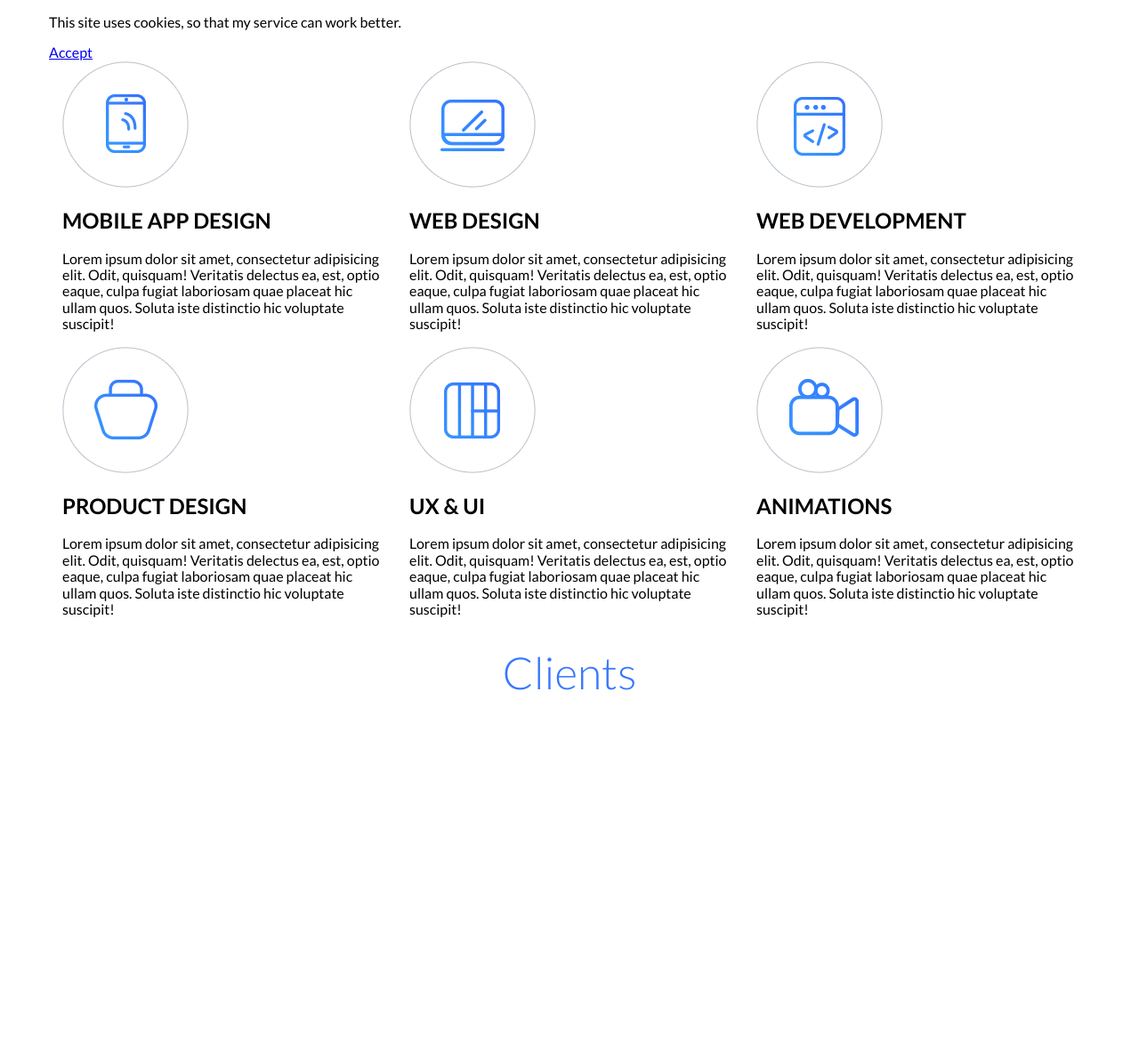
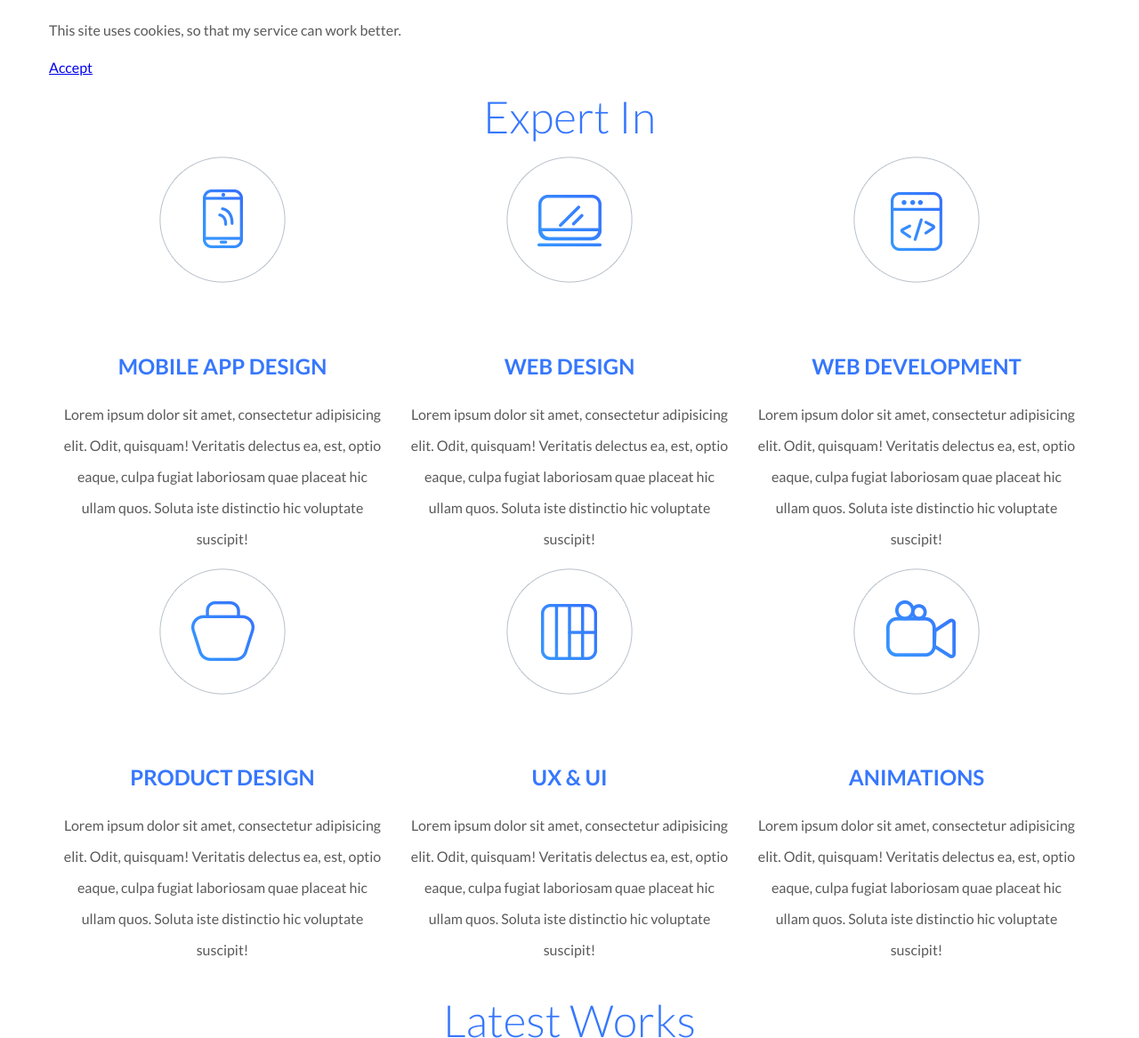
Before and after one commit to frontend-6/Banana, a plain HTML site: page index.html in a window 1280 px wide. Shown: the top 1167 px of the page at 89% size. Before the commit the page ends 801 px from the top, so only its background shows below. Drawn offline with Linux system fonts and the light colour scheme.

Commit message:
add expert and latest

```diff
--- a/css/style.css
+++ b/css/style.css
@@ -1,17 +1,45 @@
 /* styles goes here */
- /* Clients  */
-h1{
+/* Clients  */
+h1 {
     font-family: Lato;
-    color:  #3677fd;
-    font-size: 50px;/* Приближение из-за подстановки шрифтов */
+    color: #3677fd;
+    font-size: 50px;
+    /* Приближение из-за подстановки шрифтов */
     font-weight: 300;
-    line-height: 24px;/* Приближение из-за подстановки шрифтов */
+    line-height: 24px;
+    /* Приближение из-за подстановки шрифтов */
     text-align: center;
 }
+
+h3 {
+    color: #3677fd;
+    font-family: Lato;
+    font-size: 24px;
+    font-weight: 700;
+    line-height: 24px;
+}
+
+p {
+    color: #5a5a5a;
+    font-family: Lato;
+    font-size: 16px;
+    font-weight: 400;
+    line-height: 35px;
+}
+
 * {
     box-sizing: border-box;
 }
 
 body {
     font-family: 'Lato', sans-serif;
+   /* background-image: url(../psd/Eskulap\ Template-Symu_co.png);
+    background-position: top;*/
 }
+.panel{
+    text-align: center;
+}
+
+img{
+    margin-bottom: 54px;
+}
--- a/index.html
+++ b/index.html
@@ -52,15 +52,16 @@
     <!-- About Me -->
     <!-- Expert In -->
     <div class="container">
+        <h1>Expert In</h1>
         <div class="row">
             <div class="col-4">
-                <div class="panel d-flex flex-column">
+                <div class="panel d-flex flex-column align-items-center">
                     <div class="panel__icon">
                         <img src="images/Inteligentny obiekt wektorowy m.png" alt="">
                     </div>
-                    <div class="panel__wrapper d-flex flex-column justify-content-between">
+                    <div class="panel__wrapper d-flex flex-column align-items-center">
                         <div class="panel__text">
-                            <h2>MOBILE APP DESIGN</h2>
+                            <h3>MOBILE APP DESIGN</h3>
                             <div class="panel__description">
                                 <p>Lorem ipsum dolor sit amet, consectetur adipisicing elit. Odit, quisquam! Veritatis
                                     delectus ea, est, optio eaque, culpa fugiat laboriosam quae placeat hic ullam quos.
@@ -71,13 +72,13 @@
                 </div>
             </div>
             <div class="col-4">
-                <div class="panel d-flex flex-column">
+                <div class="panel d-flex flex-column align-items-center">
                     <div class="panel__icon">
                         <img src="images/Inteligentny obiekt wektorowy w.png" alt="">
                     </div>
                     <div class="panel__wrapper d-flex flex-column justify-content-between">
                         <div class="panel__text">
-                            <h2>WEB DESIGN</h2>
+                            <h3>WEB DESIGN</h3>
                             <div class="panel__description">
                                 <p>Lorem ipsum dolor sit amet, consectetur adipisicing elit. Odit, quisquam! Veritatis
                                     delectus ea, est, optio eaque, culpa fugiat laboriosam quae placeat hic ullam quos.
@@ -88,13 +89,13 @@
                 </div>
             </div>
             <div class="col-4">
-                <div class="panel d-flex flex-column">
+                <div class="panel d-flex flex-column align-items-center">
                     <div class="panel__icon">
                         <img src="images/Inteligentny obiekt wektorowy d.png" alt="">
                     </div>
                     <div class="panel__wrapper d-flex flex-column justify-content-between">
                         <div class="panel__text">
-                            <h2>WEB DEVELOPMENT</h2>
+                            <h3>WEB DEVELOPMENT</h3>
                             <div class="panel__description">
                                 <p>Lorem ipsum dolor sit amet, consectetur adipisicing elit. Odit, quisquam! Veritatis
                                     delectus ea, est, optio eaque, culpa fugiat laboriosam quae placeat hic ullam quos.
@@ -111,9 +112,9 @@
                     <div class="panel__icon">
                         <img src="images/Inteligentny obiekt wektorowy.png" alt="">
                     </div>
-                    <div class="panel__wrapper d-flex flex-column justify-content-between">
+                    <div class="panel__wrapper">
                         <div class="panel__text">
-                            <h2>PRODUCT DESIGN</h2>
+                            <h3>PRODUCT DESIGN</h3>
                             <div class="panel__description">
                                 <p>Lorem ipsum dolor sit amet, consectetur adipisicing elit. Odit, quisquam! Veritatis
                                     delectus ea, est, optio eaque, culpa fugiat laboriosam quae placeat hic ullam quos.
@@ -128,9 +129,9 @@
                     <div class="panel__icon">
                         <img src="images/Inteligentny obiekt wektorowy kopia ux.png" alt="">
                     </div>
-                    <div class="panel__wrapper d-flex flex-column justify-content-between">
+                    <div class="panel__wrapper">
                         <div class="panel__text">
-                            <h2>UX & UI</h2>
+                            <h3>UX & UI</h3>
                             <div class="panel__description">
                                 <p>Lorem ipsum dolor sit amet, consectetur adipisicing elit. Odit, quisquam! Veritatis
                                     delectus ea, est, optio eaque, culpa fugiat laboriosam quae placeat hic ullam quos.
@@ -145,9 +146,9 @@
                     <div class="panel__icon">
                         <img src="images/animations.png" alt="">
                     </div>
-                    <div class="panel__wrapper d-flex flex-column justify-content-between">
+                    <div class="panel__wrapper">
                         <div class="panel__text">
-                            <h2>ANIMATIONS</h2>
+                            <h3>ANIMATIONS</h3>
                             <div class="panel__description">
                                 <p>Lorem ipsum dolor sit amet, consectetur adipisicing elit. Odit, quisquam! Veritatis
                                     delectus ea, est, optio eaque, culpa fugiat laboriosam quae placeat hic ullam quos.
@@ -160,6 +161,31 @@
         </div>
     </div>
     <!-- Latest Works -->
+    <h1>Latest Works</h1>
+    <div class="container">
+        <div class="row">
+            <div class="col-4">
+                <img src="images/Prostokąt zaokrąglony 2.1.png" alt="">
+            </div>
+            <div class="col-4">
+                 <img src="images/Prostokąt zaokrąglony 2 kopia.png" alt="">
+            </div>
+            <div class="col-4">
+                 <img src="images/Prostokąt zaokrąglony 2 kopia 2.png" alt="">
+             </div>
+        </div>
+        <div class="row">
+            <div class="col-4">
+                <img src="images/Prostokąt zaokrąglony 2 kopia 3.2.png" alt="">
+            </div>
+            <div class="col-4">
+                 <img src="images/Prostokąt zaokrąglony 2 kopia 3.1.png" alt="">
+            </div>
+            <div class="col-4">
+                 <img src="images/Prostokąt zaokrąglony 2 kopia 3.png" alt="">
+            </div>
+        </div>
+    </div>
     <!-- Clients -->
     <div class="Clients">
         <div class="container">
```
Also changed, not shown: images/Prostokąt zaokrąglony 2 kopia 2.png (added), images/Prostokąt zaokrąglony 2 kopia 3.1.png (added), images/Prostokąt zaokrąglony 2 kopia 3.2.png (added), images/Prostokąt zaokrąglony 2 kopia 3.png (added), images/Prostokąt zaokrąglony 2 kopia.png (added), images/Prostokąt zaokrąglony 2.1.png (added), 2 other files.
